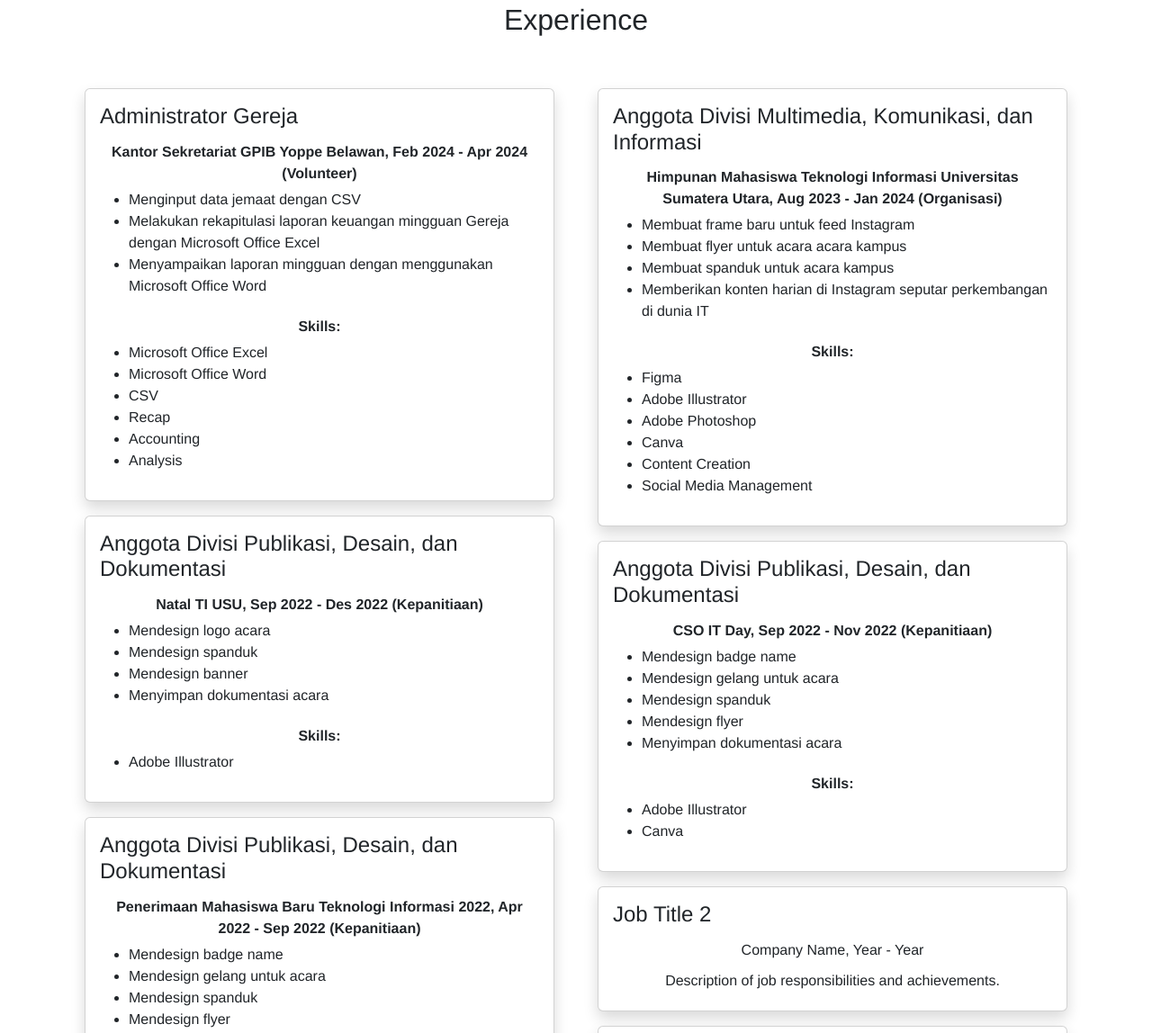
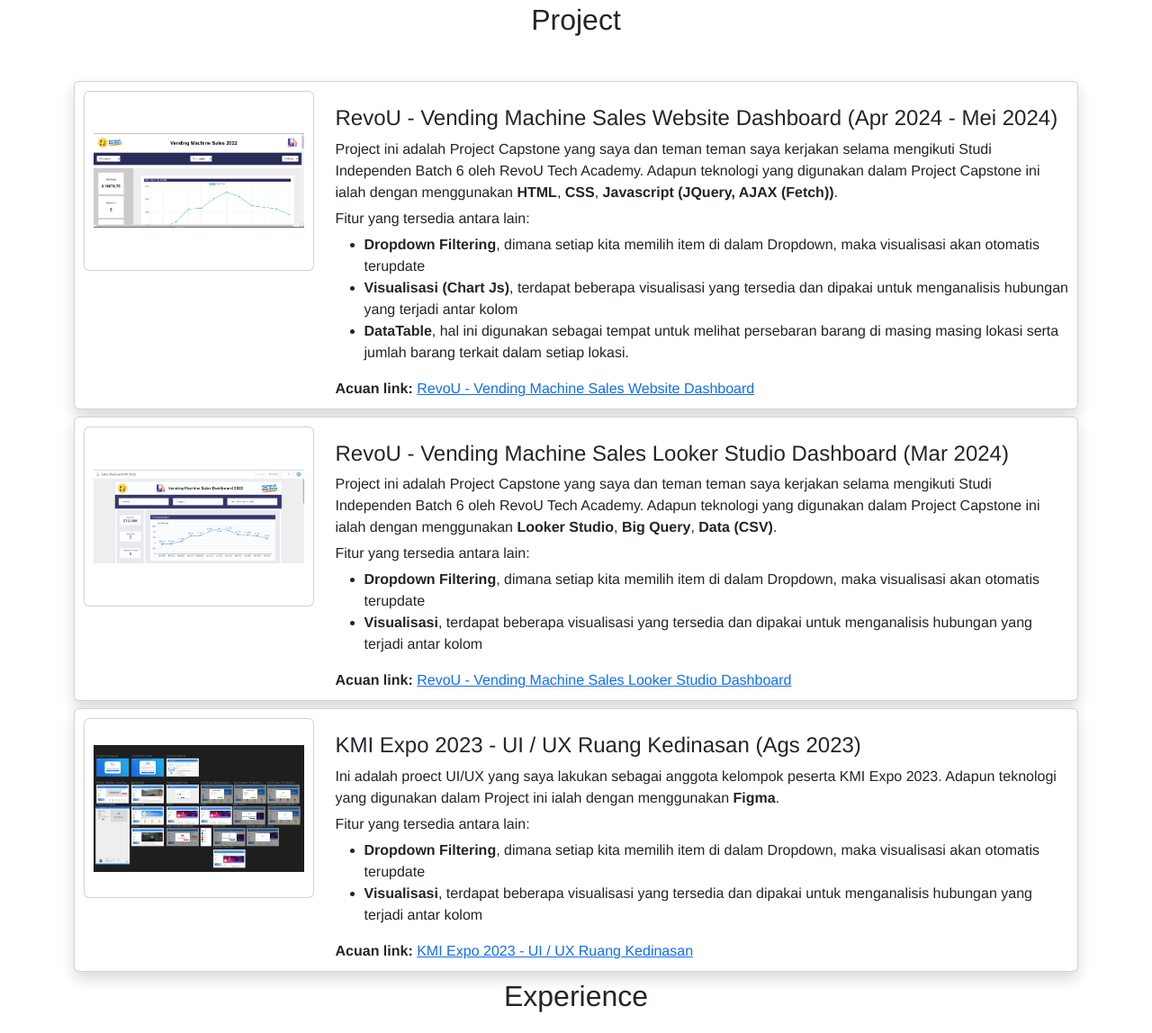
Before and after one commit to Danielketaren2207/danielketaren2207.github.io, a plain HTML site: page index.html in a window 1280 px wide. Shown: the part 2047-3195 px from the top of the page at 90% size. Drawn offline with Linux system fonts and the light colour scheme.

Commit message:
Project (1)

```diff
--- a/css/styles.css
+++ b/css/styles.css
@@ -66,3 +66,7 @@ nav{
     text-align: center;
     margin: 5px 0; /* Reduce margins */
 }
+
+.desc{
+    text-align: left !important;
+}
--- a/index.html
+++ b/index.html
@@ -205,6 +205,68 @@
     </section>
 
     <div class="container">
+        <h2 class="text-center mb-5">Project</h2>
+        <div class="card mb-2 shadow">
+            <div class="row">
+                <div class="col-3">
+                    <div class="card" style="height: 200px;">
+                        <img src="img/RevoU_software_developer.png" class="my-auto" alt="" srcset="">
+                    </div>
+                </div>
+                <div class="col-9">
+                    <h4 class="mt-3">RevoU - Vending Machine Sales Website Dashboard  (Apr 2024 - Mei 2024)</h4>
+                    <p class="desc">Project ini adalah Project Capstone yang saya dan teman teman saya kerjakan selama mengikuti Studi Independen Batch 6 oleh RevoU Tech Academy. Adapun teknologi yang digunakan dalam Project Capstone ini ialah dengan menggunakan <b>HTML</b>, <b>CSS</b>, <b>Javascript (JQuery, AJAX (Fetch))</b>.</p>
+                    <p class="desc">Fitur yang tersedia antara lain:</p>
+                    <ul>
+                        <li><b>Dropdown Filtering</b>, dimana setiap kita memilih item di dalam Dropdown, maka visualisasi akan otomatis terupdate</li>
+                        <li><b>Visualisasi (Chart Js)</b>, terdapat beberapa visualisasi yang tersedia dan dipakai untuk menganalisis hubungan yang terjadi antar kolom</li>
+                        <li><b>DataTable</b>, hal ini digunakan sebagai tempat untuk melihat persebaran barang di masing masing lokasi serta jumlah barang terkait dalam setiap lokasi.</li>
+                    </ul>
+                    <b class="desc">Acuan link: </b><a href="https://km-feb24-surabaya-03.vercel.app/">RevoU - Vending Machine Sales Website Dashboard</a>
+                </div>
+            </div>
+        </div>
+        <div class="card mb-2 shadow">
+            <div class="row">
+                <div class="col-3">
+                    <div class="card" style="height: 200px;">
+                        <img src="img/looker_studio.png" class="my-auto" alt="" srcset="">
+                    </div>
+                </div>
+                <div class="col-9">
+                    <h4 class="mt-3">RevoU - Vending Machine Sales Looker Studio Dashboard (Mar 2024)</h4>
+                    <p class="desc">Project ini adalah Project Capstone yang saya dan teman teman saya kerjakan selama mengikuti Studi Independen Batch 6 oleh RevoU Tech Academy. Adapun teknologi yang digunakan dalam Project Capstone ini ialah dengan menggunakan <b>Looker Studio</b>, <b>Big Query</b>, <b>Data (CSV)</b>.</p>
+                    <p class="desc">Fitur yang tersedia antara lain:</p>
+                    <ul>
+                        <li><b>Dropdown Filtering</b>, dimana setiap kita memilih item di dalam Dropdown, maka visualisasi akan otomatis terupdate</li>
+                        <li><b>Visualisasi</b>, terdapat beberapa visualisasi yang tersedia dan dipakai untuk menganalisis hubungan yang terjadi antar kolom</li>
+                    </ul>
+                    <b class="desc">Acuan link: </b><a href="https://lookerstudio.google.com/reporting/a3973641-027e-4819-8b16-26ecbae6351b/page/46IyD">RevoU - Vending Machine Sales Looker Studio Dashboard</a>
+                </div>
+            </div>
+        </div>
+        <div class="card mb-2 shadow">
+            <div class="row">
+                <div class="col-3">
+                    <div class="card" style="height: 200px;">
+                        <img src="img/uiux_kmiexpo.png" class="my-auto" alt="" srcset="">
+                    </div>
+                </div>
+                <div class="col-9">
+                    <h4 class="mt-3">KMI Expo 2023 - UI / UX Ruang Kedinasan (Ags 2023)</h4>
+                    <p class="desc">Ini adalah proect UI/UX yang saya lakukan sebagai anggota kelompok peserta KMI Expo 2023. Adapun teknologi yang digunakan dalam Project ini ialah dengan menggunakan <b>Figma</b>.</p>
+                    <p class="desc">Fitur yang tersedia antara lain:</p>
+                    <ul>
+                        <li><b>Dropdown Filtering</b>, dimana setiap kita memilih item di dalam Dropdown, maka visualisasi akan otomatis terupdate</li>
+                        <li><b>Visualisasi</b>, terdapat beberapa visualisasi yang tersedia dan dipakai untuk menganalisis hubungan yang terjadi antar kolom</li>
+                    </ul>
+                    <b class="desc">Acuan link: </b><a href="https://www.figma.com/design/eiC2Ctj4j7IjGo1Dn2U1x8/Untitled?node-id=0-1&t=902wyyZoopHPViay-1">KMI Expo 2023 - UI / UX Ruang Kedinasan</a>
+                </div>
+            </div>
+        </div>
+    </div>
+
+    <div class="container">
         <div class="row">
             <h2 class="text-center">Experience</h2>
             <div class="col-6">
```
Also changed, not shown: img/RevoU_software_developer.png (added), img/looker_studio.png (added), img/uiux_kmiexpo.png (added).
